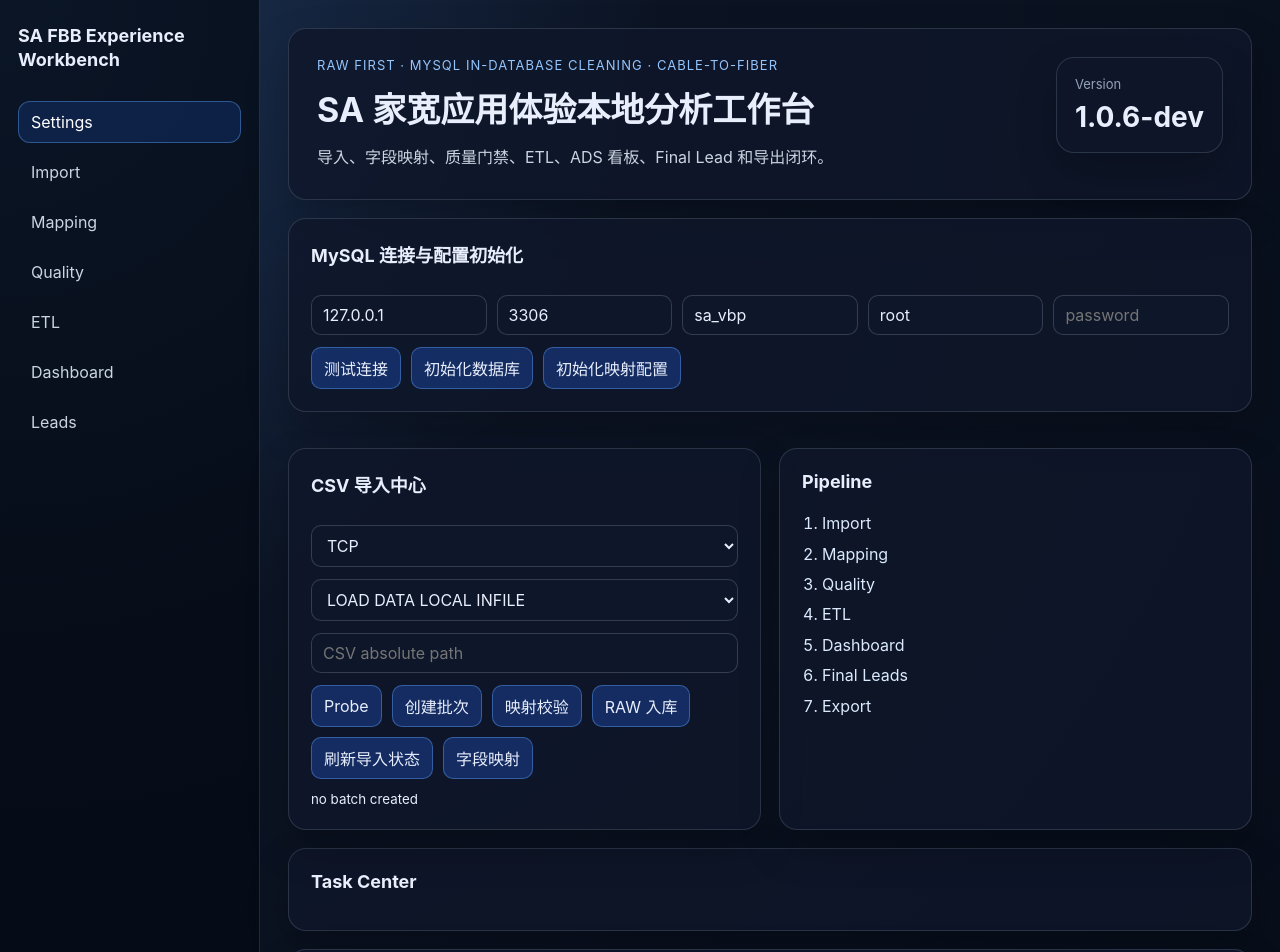
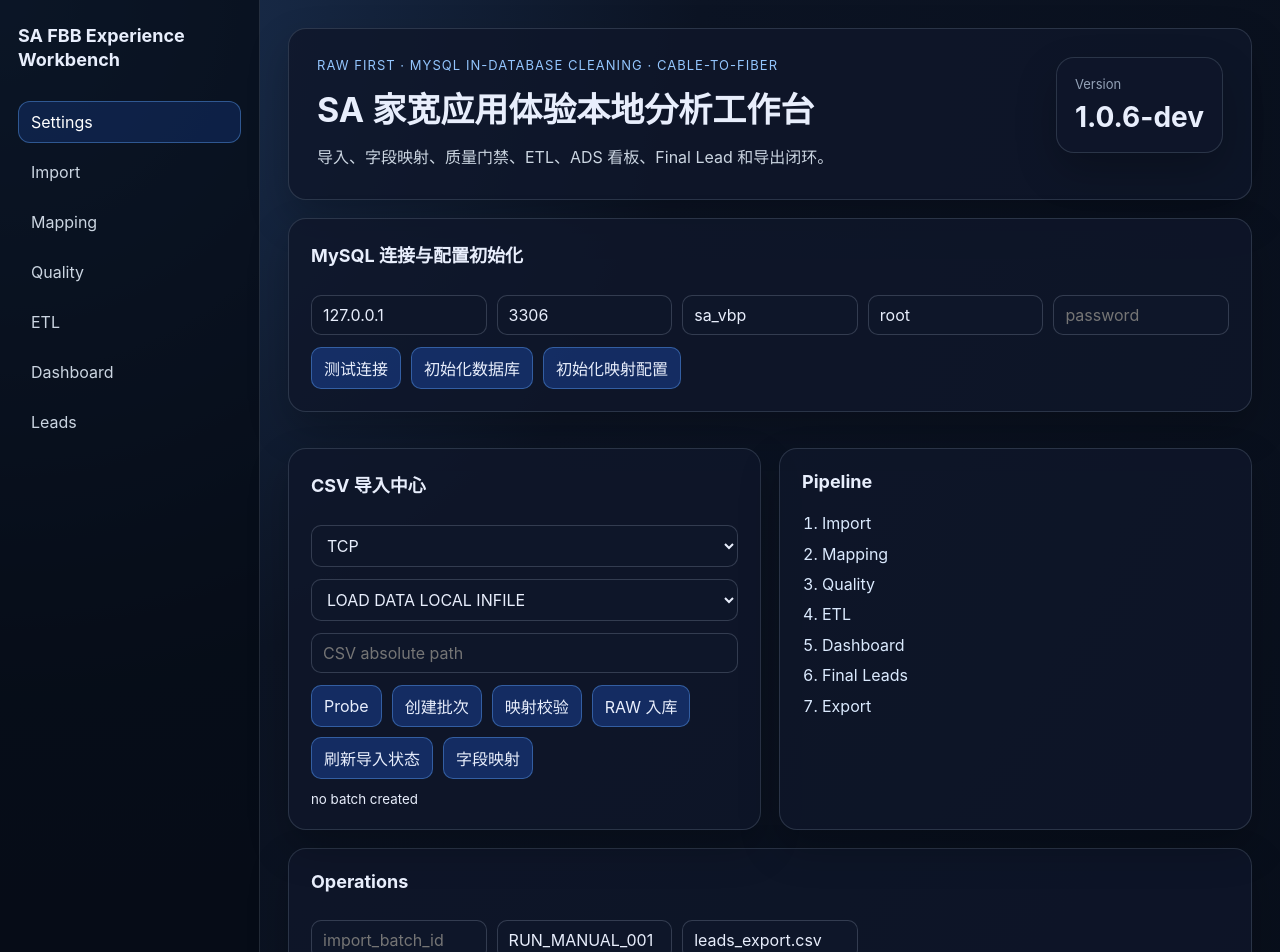
Before and after one commit to zhou-yang-personal/sa-fbb-experience-workbench, a React (Vite) app: page / in a window 1280 px wide. Shown: the top 952 px of the page. Built offline with nearby package versions, Linux system fonts and the light colour scheme.

Commit message:
feat: wire operations panel into workbench app

```diff
--- a/src/features/workbench/WorkbenchAppV2.tsx
+++ b/src/features/workbench/WorkbenchAppV2.tsx
@@ -2,8 +2,8 @@ import { ConnectionPanel } from './ConnectionPanel';
 import { ExecutionLog } from './ExecutionLog';
 import { ImportPanel } from './ImportPanel';
 import { MetricGrid } from './MetricGrid';
+import { OpsPanel } from './OpsPanel';
 import { ResultTables } from './ResultTables';
-import { TaskCenter2 } from './TaskCenter2';
 import { WorkbenchHeader } from './WorkbenchHeader';
 import { useWorkbenchController } from './useWorkbenchController';
 
@@ -24,7 +24,7 @@ export function WorkbenchAppV2() {
           <ImportPanel {...c} />
           <article className="panel"><h2>Pipeline</h2><ol className="pipeline-list">{pipelineSteps.map((step) => <li key={step}>{step}</li>)}</ol></article>
         </section>
-        <TaskCenter2 />
+        <OpsPanel {...c} />
         <MetricGrid metrics={c.allMetrics} />
         <ResultTables leads={c.leads} finalLeads={c.finalLeads} />
         <ExecutionLog log={c.log} />
```
